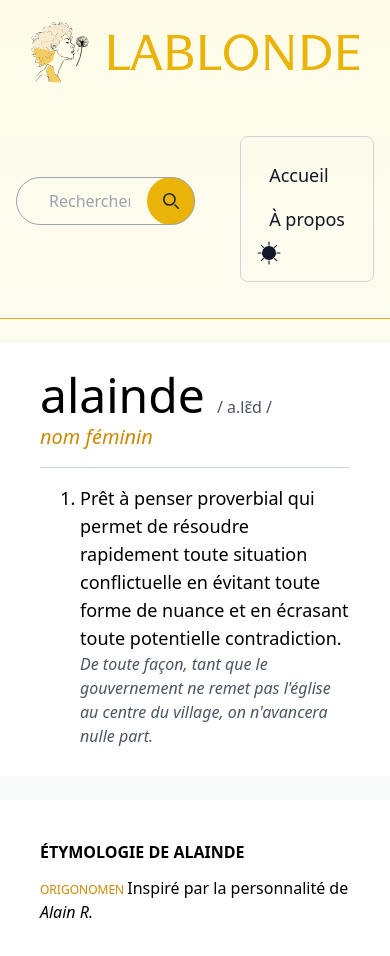
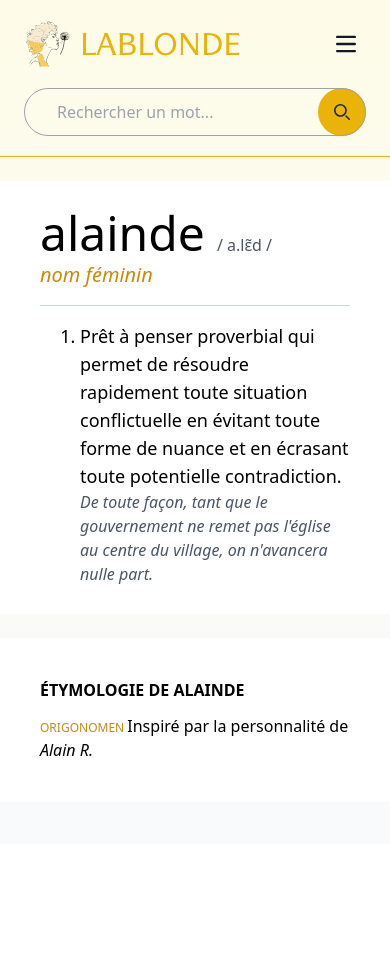
Before and after one commit to 4rtamis/lablonde-dictionnaire, an Astro site: page /alainde in a window 390 px wide. After the commit the page ends 844 px from the top, so only its background shows below. Built offline with nearby package versions, Linux system fonts and the light colour scheme; Astro itself is replaced by a stand-in of ours.

Commit message:
Fix navbar

```diff
--- a/src/components/Header.astro
+++ b/src/components/Header.astro
@@ -8,18 +8,18 @@ import ThemeToggle from "./ThemeToggle";
 ---
 
 <nav
-  class="bg-transparent dark:bg-transparent border-yellow-500 border-b py-5 space-y-5 dark:border-gray-500"
+  class="bg-transparent dark:bg-transparent border-yellow-500 border-b py-5 px-6 space-y-5 dark:border-gray-500 md:px-0"
 >
   <div
     id="top-logo"
-    class="mx-auto max-w-screen-xl flex justify-center items-center"
+    class="mx-auto max-w-screen-xl flex justify-between md:justify-center items-center"
   >
     <a href="/" class="flex items-center rtl:space-x-reverse">
       <Image
         src={blondeWoman}
         width="140"
         alt="Lablonde Logo."
-        class="h-16 w-16 block dark:hidden"
+        class="h-12 w-12 sm:h-16 sm:w-16 block dark:hidden"
       />
       <Image
         src={blondeWoman_dark}
@@ -28,38 +28,75 @@ import ThemeToggle from "./ThemeToggle";
         class="h-16 w-16 hidden dark:block"
       />
       <span
-        class="self-center text-5xl whitespace-nowrap text-yellow-500 uppercase font-title ml-3"
+        class="self-center text-3xl sm:text-5xl whitespace-nowrap text-yellow-500 uppercase font-title ml-2 sm:ml-3"
         >Lablonde</span
       >
     </a>
+    <div>
+      <button
+        data-collapse-toggle="navbar-search"
+        type="button"
+        class="inline-flex items-center p-2 w-10 h-10 justify-center text-sm text-gray-900 rounded-lg md:hidden hover:bg-gray-100 focus:outline-none focus:ring-2 focus:ring-gray-200 dark:text-gray-400 dark:hover:bg-gray-700 dark:focus:ring-gray-600"
+        aria-controls="navbar-search"
+        aria-expanded="false"
+        id="nav-button"
+      >
+        <span class="sr-only">Ouvrir le menu</span>
+        <svg
+          class="w-5 h-5"
+          aria-hidden="true"
+          xmlns="http://www.w3.org/2000/svg"
+          fill="none"
+          viewBox="0 0 17 14"
+        >
+          <path
+            stroke="currentColor"
+            stroke-linecap="round"
+            stroke-linejoin="round"
+            stroke-width="2"
+            d="M1 1h15M1 7h15M1 13h15"></path>
+        </svg>
+      </button>
+    </div>
   </div>
   <div
     id="navigation"
-    class="flex flex-wrap items-center justify-between mx-auto p-4 max-w-screen-lg"
+    class="flex flex-wrap items-center justify-between mx-auto md:py-4 max-w-screen-lg"
   >
-    <div class="relative md:block w-1/2">
+    <div class="relative md:block w-full md:w-1/2 order-2 md:order-1">
       <Searchbar />
     </div>
     <ul
-      class="flex flex-col p-4 md:p-0 mt-4 font-medium text-lg border border-gray-300 rounded-lg md:space-x-8 rtl:space-x-reverse md:flex-row md:items-center md:mt-0 md:border-0 dark:border-gray-700"
+      id="navbar-search"
+      class="order-1 md:order-2 flex-col mb-8 md:mb-0 p-4 md:p-0 mt-4 font-medium text-lg border border-gray-300 rounded-xl md:space-x-8 rtl:space-x-reverse md:flex-row md:items-center md:mt-0 md:border-0 dark:border-gray-500 hidden md:flex w-full md:w-auto"
     >
       <li>
         <a
           href="/"
-          class="block py-2 px-3 text-gray-900 rounded hover:bg-gray-100 md:hover:bg-transparent md:hover:text-yellow-600 md:p-0 md:dark:hover:text-yellow-500 dark:text-white dark:hover:bg-gray-700 dark:hover:text-white md:dark:hover:bg-transparent dark:border-gray-700"
+          class="block py-2 px-3 text-gray-900 rounded hover:bg-yellow-500/10 md:hover:bg-transparent md:hover:text-yellow-600 md:p-0 md:dark:hover:text-yellow-500 dark:text-white dark:hover:bg-gray-700 dark:hover:text-white md:dark:hover:bg-transparent dark:border-gray-700"
           aria-current="page">Accueil</a
         >
       </li>
       <li>
         <a
           href="#"
-          class="block py-2 px-3 text-gray-900 rounded hover:bg-gray-100 md:hover:bg-transparent md:hover:text-yellow-600 md:p-0 md:dark:hover:text-yellow-500 dark:text-white dark:hover:bg-gray-700 dark:hover:text-white md:dark:hover:bg-transparent dark:border-gray-700"
+          class="block py-2 px-3 text-gray-900 rounded hover:bg-yellow-500/10 md:hover:bg-transparent md:hover:text-yellow-600 md:p-0 md:dark:hover:text-yellow-500 dark:text-white dark:hover:bg-gray-700 dark:hover:text-white md:dark:hover:bg-transparent dark:border-gray-700"
           >À propos</a
         >
       </li>
-      <li class="flex items-center w-6 h-6">
-        <ThemeToggle client:idle />
+      <li
+        class="block py-2 px-3 text-gray-900 rounded hover:bg-yellow-500/10 md:hover:bg-transparent md:hover:text-yellow-600 md:p-0 md:dark:hover:text-yellow-500 dark:text-white dark:hover:bg-gray-700 dark:hover:text-white md:dark:hover:bg-transparent dark:border-gray-700"
+      >
+        <div class="flex items-center w-6 h-6">
+          <ThemeToggle client:idle />
+        </div>
       </li>
     </ul>
   </div>
 </nav>
+<script is:inline>
+  document.getElementById("nav-button").onclick = () => {
+    let classList = document.getElementById("navbar-search").classList;
+    classList.toggle("hidden");
+  };
+</script>
--- a/src/components/OldHeader.astro
+++ b/src/components/OldHeader.astro
@@ -77,11 +77,11 @@ import Searchbar from "./Searchbar.astro";
       class="items-center justify-between hidden w-full md:flex md:w-auto md:order-1"
       id="navbar-search"
     >
-      <div class="relative mt-3 md:hidden">
+      <div class="relative mt-3 md:hidden order-5">
         <Searchbar />
       </div>
       <ul
-        class="flex flex-col p-4 md:p-0 mt-4 font-medium border border-gray-300 rounded-lg bg-gray-50 md:space-x-8 rtl:space-x-reverse md:flex-row md:mt-0 md:border-0 md:bg-white dark:bg-gray-800 md:dark:bg-gray-900 dark:border-gray-700"
+        class="flex flex-col order-1 p-4 md:p-0 mt-4 font-medium border border-gray-300 rounded-lg bg-gray-50 md:space-x-8 rtl:space-x-reverse md:flex-row md:mt-0 md:border-0 md:bg-white dark:bg-gray-800 md:dark:bg-gray-900 dark:border-gray-700"
       >
         <li>
           <a
--- a/src/components/Search.jsx
+++ b/src/components/Search.jsx
@@ -117,7 +117,7 @@ function Search({ searchList }) {
       {isDropdownVisible && words.length > 0 && (
         <div
           id="dropdown"
-          class="z-10 w-4/5 ml-5 absolute bg-white divide-y divide-gray-100 rounded-b-lg shadow-md dark:bg-gray-700"
+          class="z-10 w-11/12 left-1/2 transform -translate-x-1/2 md:left-auto md:transform-none md:w-4/5 md:ml-5 absolute bg-white/40 divide-y divide-gray-100 rounded-b-lg shadow-md backdrop-blur dark:bg-slate-700/40"
         >
           <ul
             class="py-2 text-sm text-gray-700 dark:text-gray-200"
@@ -129,8 +129,8 @@ function Search({ searchList }) {
                   href={`/${word.mot}`}
                   className={
                     dropdownSelectPosition == i
-                      ? "text-base block px-4 py-2 dark:text-white bg-gray-300 dark:bg-gray-500"
-                      : "text-base block px-4 py-2 dark:text-white hover:bg-gray-100 dark:hover:bg-gray-600"
+                      ? "text-base block px-4 py-2 dark:text-white bg-gray-300 dark:bg-slate-500/40"
+                      : "text-base block px-4 py-2 dark:text-white hover:bg-gray-100 dark:hover:bg-slate-600/40"
                   }
                 >
                   {word.mot}{" "}
--- a/src/pages/index.astro
+++ b/src/pages/index.astro
@@ -39,12 +39,12 @@ import blondeWoman_dark from "../assets/lablonde-white.svg";
           Le dictionnaire des <span
             class="underline underline-offset-3 decoration-4 lg:decoration-8 decoration-yellow-400"
             >néochrestologismes</span
-          ><sup class="text-xl -top-3 lg:text-2xl lg:-top-6">1</sup>
+          ><sup class="text-sm md:text-xl -top-3 lg:text-2xl lg:-top-6">1</sup>
         </h1>
         <p
           class="text-base md:text-lg font-normal text-gray-500 lg:text-xl dark:text-gray-300"
         >
-          <sup>1</sup><span class="italic text-xs md:text-sm"
+          <sup class="text-xs">1</sup><span class="italic text-xs md:text-sm"
             >nom masculin, du grec ancien νέος/néos, « nouveau »,
             χρηστός/chrestos, « utile », et λόγος/lógos, « parole ».
           </span><br /> Néologisme utile duquel le lecteur réalise avoir besoin
```
